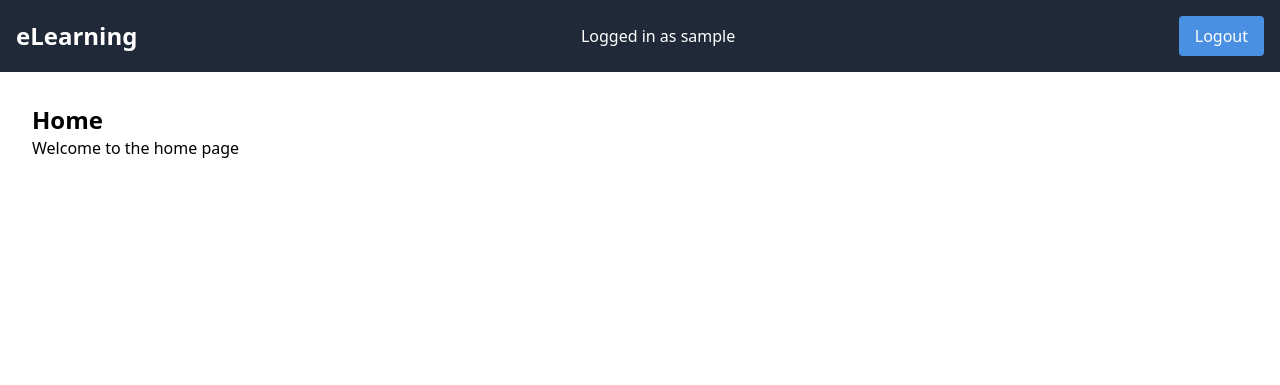
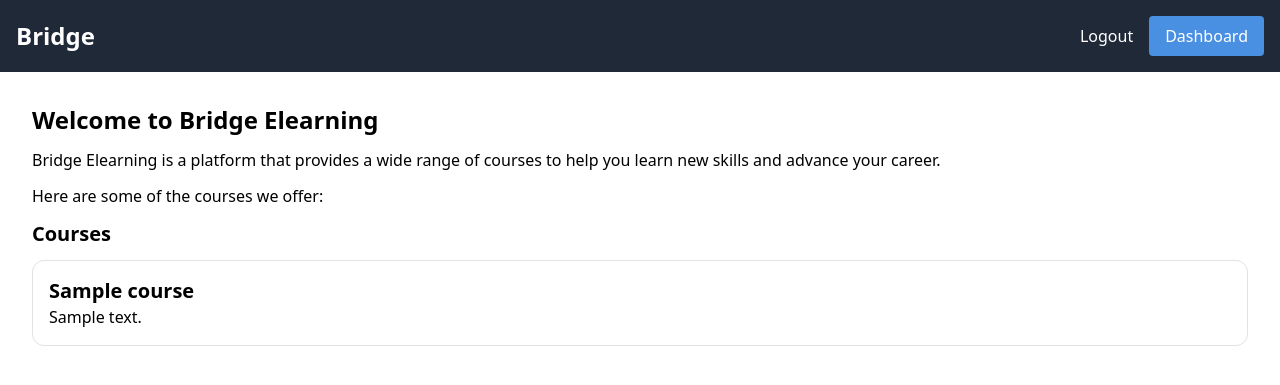
Before and after one commit to billyhawkes/elearning, a Django app: page / in a window 1280 px wide. Shown: the top 385 px of the page. Run offline with Django 5.2, Linux system fonts and the light colour scheme; a user stored in the database is signed in; tables that the repository leaves empty hold one stand-in row (values such as "Sample post"); some libraries are stand-ins or nearby versions.

Commit message:
Added updating and viewing courses

```diff
--- a/elearning/app/models.py
+++ b/elearning/app/models.py
@@ -16,3 +16,8 @@ class Notification(models.Model):
     message = models.TextField()
     user = models.ForeignKey(User, on_delete=models.CASCADE)
     created_at = models.DateTimeField(auto_now_add=True)
+
+
+class Status(models.Model):
+    status = models.CharField(max_length=100)
+    created_at = models.DateTimeField(auto_now_add=True)
--- a/elearning/app/templates/base.html
+++ b/elearning/app/templates/base.html
@@ -42,10 +42,12 @@
     </head>
     <body>
         <header class="bg-gray-800 text-white p-4 flex justify-between items-center">
-            <a href={% url "home" %} class="text-2xl font-bold">eLearning</a>
+            <a href={% url "home" %} class="text-2xl font-bold">Bridge</a>
             {% if user.username %}
-                <p>Logged in as {{ user.username }}</p>
-                <a href={% url "logout" %} class="btn">Logout</a>
+                <nav class="gap-4 flex items-center">
+                    <a href={% url "logout" %}>Logout</a>
+                    <a href={% url "dashboard" %} class="btn">Dashboard</a>
+                </nav>
             {% else %}
                 <nav class="gap-4 flex items-center">
                     <a href={% url "sign_up" %}>Register</a>
--- a/elearning/app/templates/dashboard/search.html
+++ b/elearning/app/templates/dashboard/search.html
@@ -11,7 +11,7 @@
                    id="query"
                    placeholder="Search for a teacher or student"
                    class="px-4 py-2 border rounded flex-1"
-                   value="{{ query }}">
+                   value="{% if query %}{{ query }}{% endif %}">
             <button type="submit" class="btn">Search</button>
         </form>
         {% if results %}
--- a/elearning/app/templates/home.html
+++ b/elearning/app/templates/home.html
@@ -3,6 +3,18 @@
     Home
 {% endblock title %}
 {% block content %}
-    <h1>Home</h1>
-    <p>Welcome to the home page</p>
+    <div class="flex flex-col gap-3">
+        <h1>Welcome to Bridge Elearning</h1>
+        <p>
+            Bridge Elearning is a platform that provides a wide range of courses to help you learn new skills and advance your career.
+        </p>
+        <p>Here are some of the courses we offer:</p>
+        <h2>Courses</h2>
+        {% for course in courses %}
+            <div class="p-4 border border-border rounded-xl w-full">
+                <h2>{{ course.title }}</h2>
+                <p class="truncate">{{ course.description }}</p>
+            </div>
+        {% endfor %}
+    </div>
 {% endblock content %}
--- a/elearning/app/urls.py
+++ b/elearning/app/urls.py
@@ -13,4 +13,6 @@ urlpatterns = [
     path("logout/", views.logoutUser, name="logout"),
     path("courses/<int:course_id>/enroll", views.enroll, name="course_enroll"),
     path("courses/<int:course_id>/unenroll", views.unenroll, name="course_unenroll"),
+    path("courses/<int:course_id>", views.course_detail, name="course_detail"),
+    path("courses/<int:course_id>/edit", views.edit_course, name="edit_course"),
 ]
--- a/elearning/app/views.py
+++ b/elearning/app/views.py
@@ -17,7 +17,8 @@ def is_teacher(user):
 
 
 def home(request):
-    return render(request, "home.html")
+    courses = Course.objects.all()
+    return render(request, "home.html", {"courses": courses})
 
 
 def logoutUser(request):
@@ -116,5 +117,31 @@ def unenroll(request, course_id):
     return redirect("/dashboard")
 
 
+@login_required(login_url="/login")
+def course_detail(request, course_id):
+    course = Course.objects.get(pk=course_id)
+    owns_course = course.teacher == request.user
+    return render(
+        request,
+        "dashboard/course/detail.html",
+        {"course": course, "owns_course": owns_course},
+    )
+
+
+@login_required(login_url="/login")
+def edit_course(request, course_id):
+    course = Course.objects.get(pk=course_id)
+    if request.method == "POST":
+        form = CourseForm(request.POST, instance=course)
+        if form.is_valid():
+            form.save()
+            return redirect("/dashboard")
+    else:
+        form = CourseForm(instance=course)
+    return render(
+        request, "dashboard/course/edit.html", {"form": form, "course": course}
+    )
+
+
 # course = Course.objects.get(pk=course_id)
 # course.students.add(request.user)
```
Also changed, not shown: elearning/app/templates/dashboard/course/detail.html (added, +13 -0 lines), elearning/app/templates/dashboard/course/edit.html (added, +12 -0 lines), elearning/app/templates/dashboard/student.html (+8 -6 lines), elearning/app/templates/dashboard/teacher.html (+4 -3 lines).
